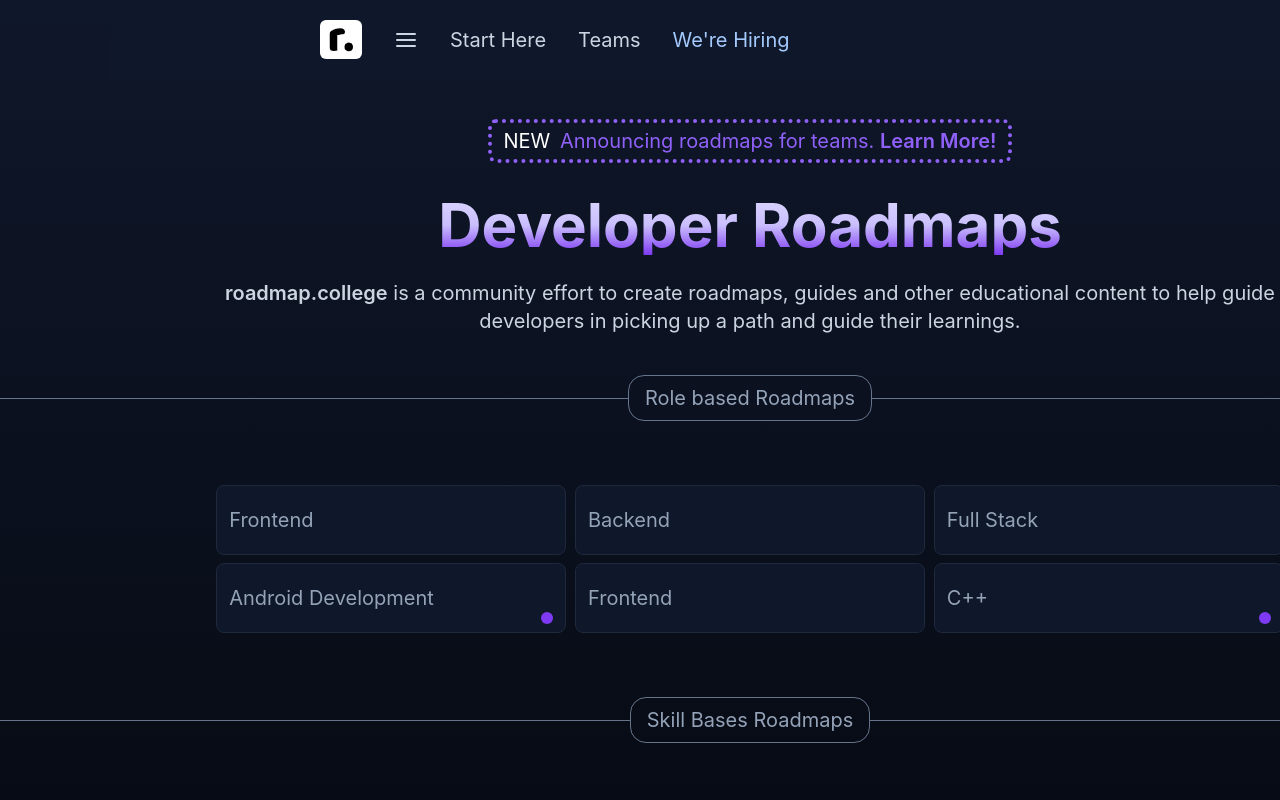
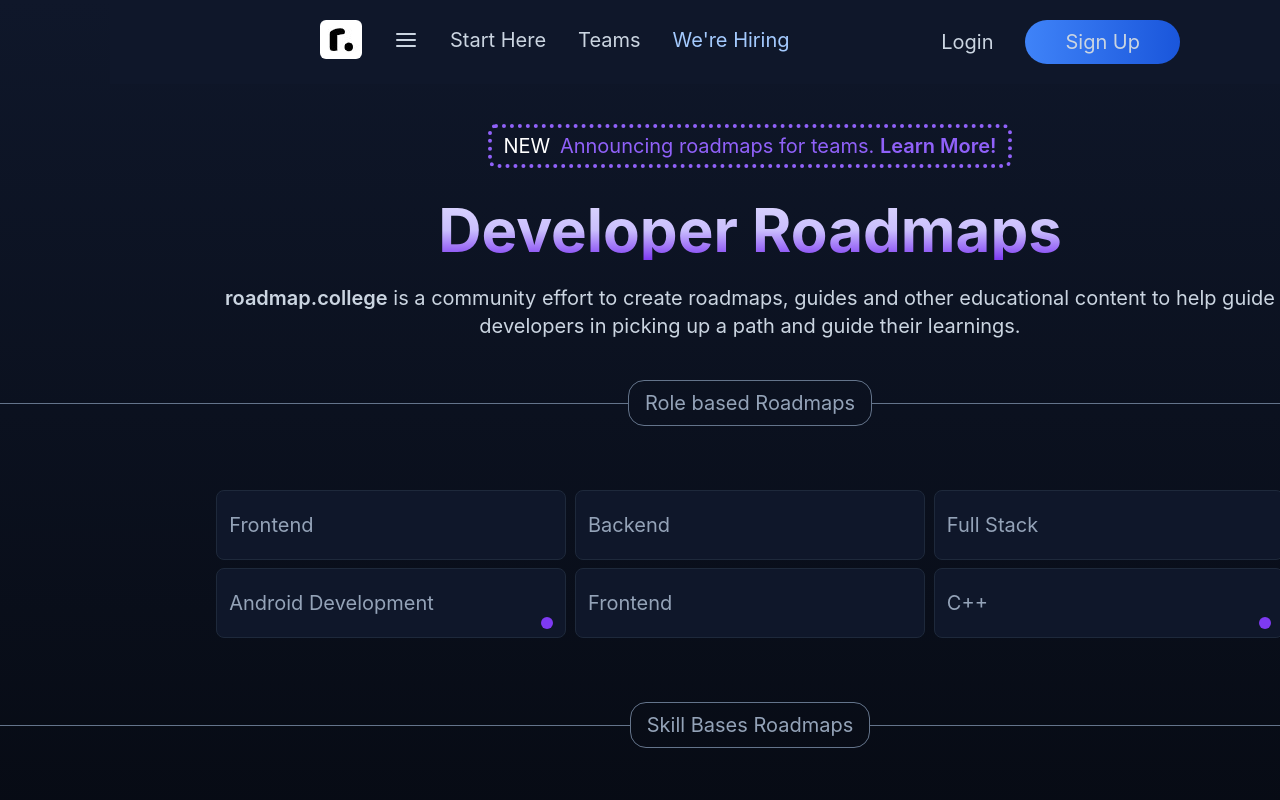
Before and after one commit to rp1405/roadmap.boss, a React (Create React App) app: page / in a window 1280 px wide. Shown: the top 800 px of the page. Built offline with nearby package versions, Linux system fonts and the light colour scheme.

Commit message:
commit-2

```diff
--- a/src/Components/Header.tsx
+++ b/src/Components/Header.tsx
@@ -102,12 +102,12 @@
       <div>
         {windowSize.width > 600 ? (
           <ul className="flex space-x-8 items-center text-xl font-normal text-slate-300">
-            {/* <li className="hover:text-white"><button>Login</button></li>
+            <li className="hover:text-white"><button onClick={()=> alert("Coming Soon")}>Login</button></li>
             <li>
-              <button className="bg-gradient-to-r from-blue-500 to-blue-700 pl-10 pr-10 pt-2 pb-2 rounded-3xl">
+              <button onClick={()=> alert("Coming Soon")} className="bg-gradient-to-r from-blue-500 to-blue-700 pl-10 pr-10 pt-2 pb-2 rounded-3xl">
                 Sign Up
               </button>
-            </li> */}
+            </li>
           </ul>
         ) : (
           <button onClick={handleButtonClick}><AlignJustify className="mt-2" /></button>
```
